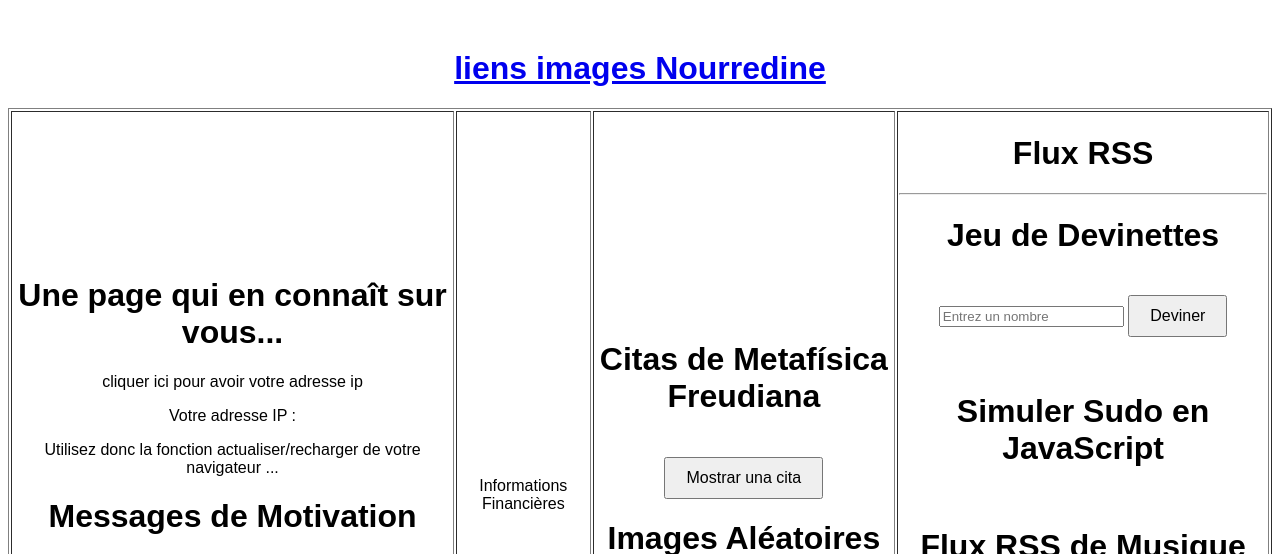
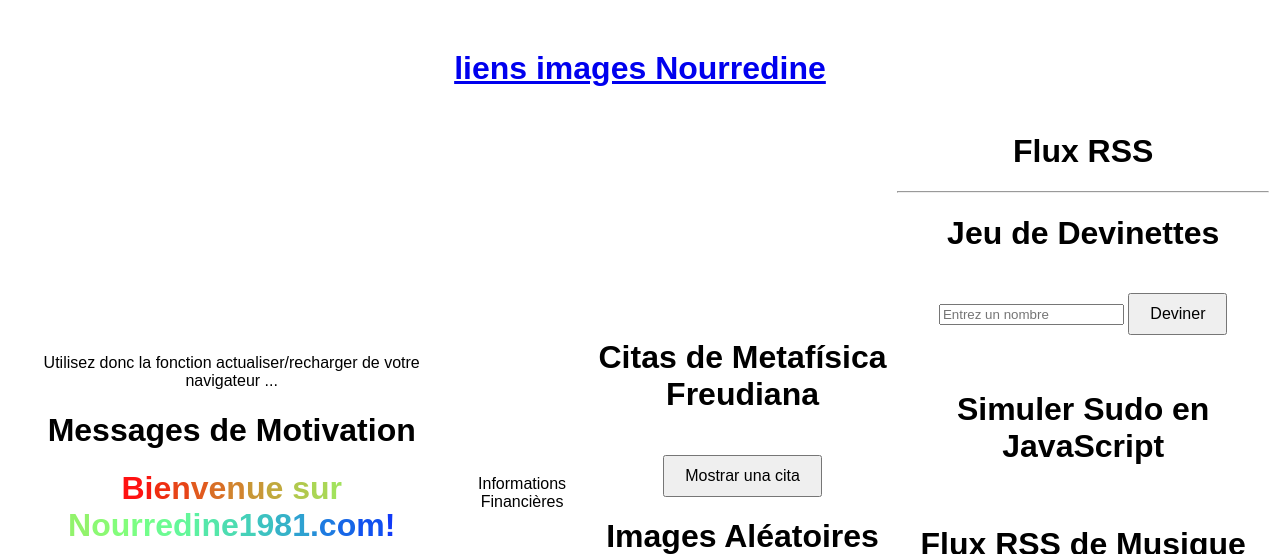
Before and after one commit to nourredine1981/vk, a website: page index.html in a window 1280 px wide. Shown: the top 554 px of the page. Drawn offline with Linux system fonts and the light colour scheme; no server answers; a script that the page names is missing.

Commit message:
Update index.html

```diff
--- a/index.html
+++ b/index.html
@@ -91,9 +91,7 @@
 <body>
 
 
-	<table border="1"><tr><td>
-<h1>Une page qui en conna&icirc;t sur vous...</h1>cliquer ici pour avoir votre adresse ip</button>
- <p>Votre adresse IP : <span><script type="text/javascript" src="http://scriptsdegiga24.free.fr/ip/ip.php"></script><span></p>
+	<table border="0"><tr><td>
 
 <script type="text/javascript">
 <!--
```
